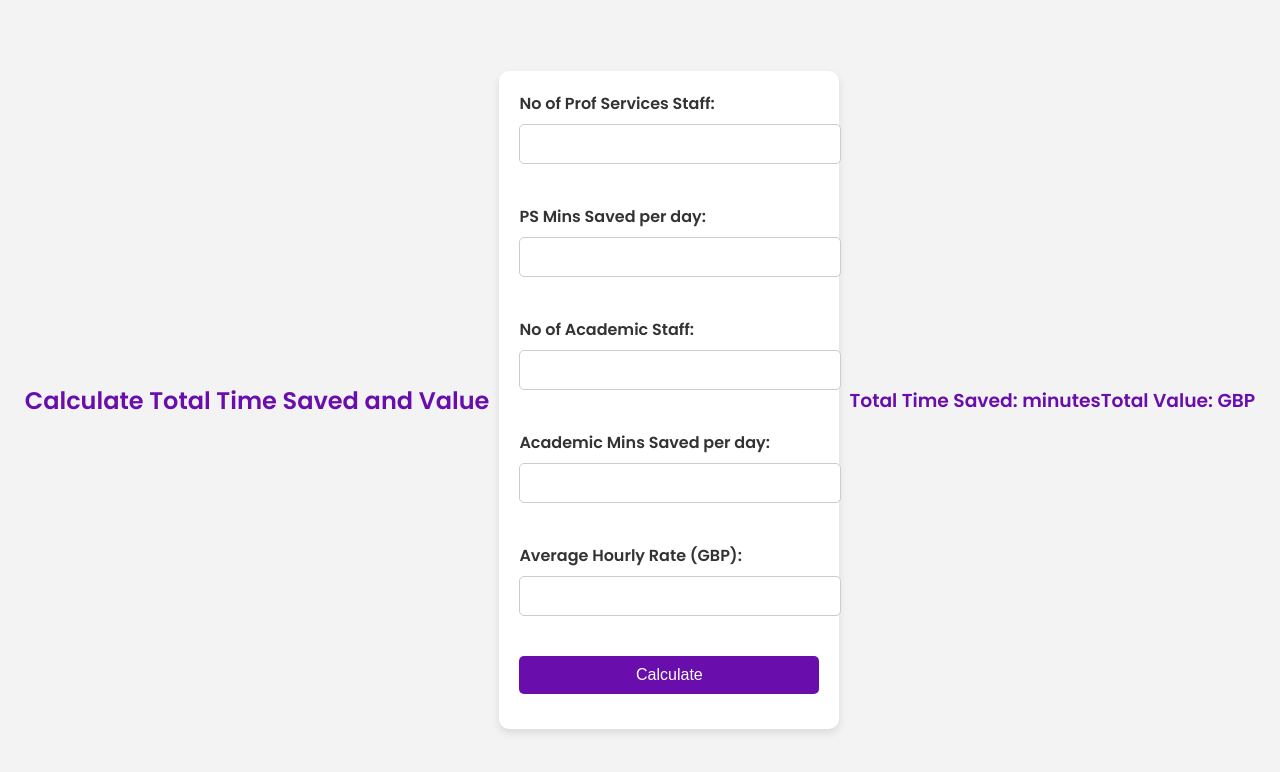
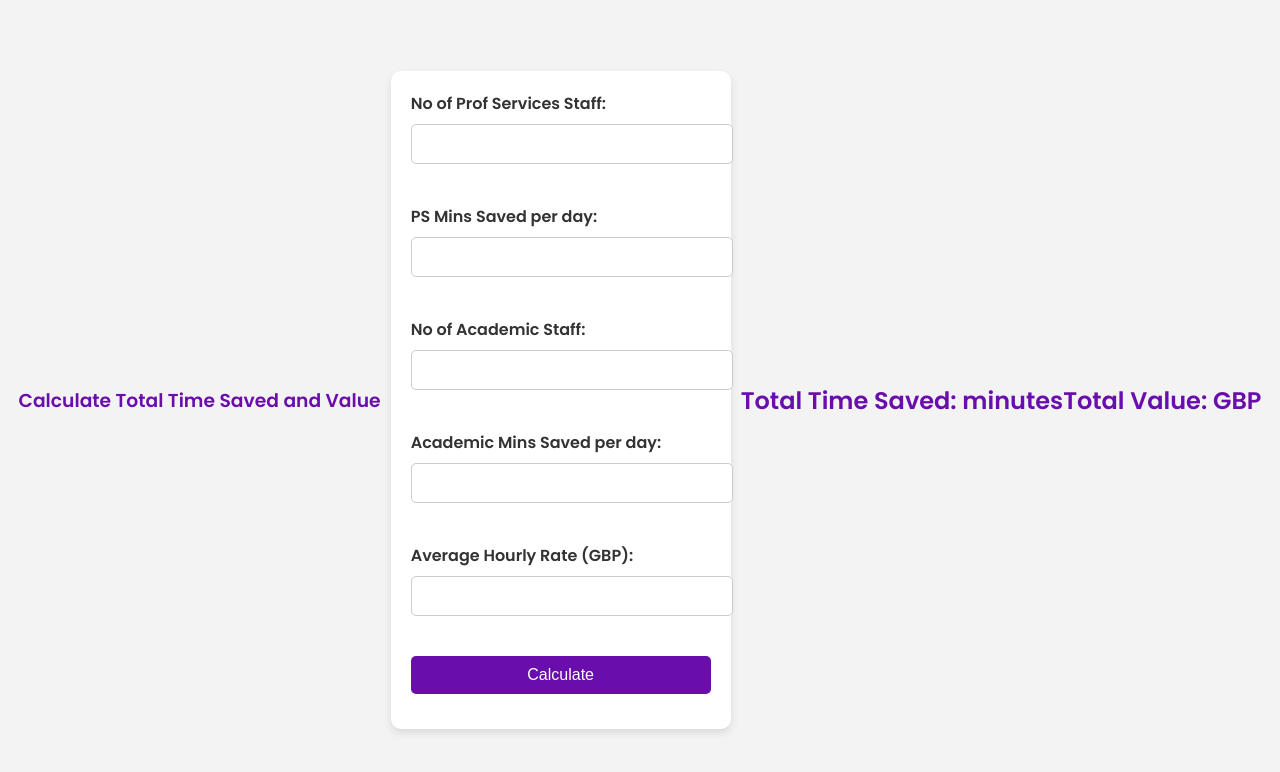
Before and after one commit to iainslo/ValueCalc, a plain HTML site: page index.htm in a window 1280 px wide. Drawn offline with Linux system fonts and the light colour scheme.

Commit message:
Merge branch 'main' of https://github.com/iainslo/iainslo.github.io

```diff
--- a/index.htm
+++ b/index.htm
@@ -7,7 +7,7 @@
   <link rel="stylesheet" href="styles.css">
 </head>
 <body>
-  <h2>Calculate Total Time Saved and Value</h2>
+  <h3>Calculate Total Time Saved and Value</h3>
   <form id="timeSavedForm">
     <label for="profstaffno">No of Prof Services Staff:</label>
     <input type="number" id="profstaffno" name="profstaffno" required><br><br>
@@ -27,8 +27,8 @@
     <input type="submit" value="Calculate">
   </form>
 
-  <h3>Total Time Saved: <span id="totaltimesaved"></span> minutes</h3>
-  <h3>Total Value: <span id="totalvalue"></span> GBP</h3>
+  <h2>Total Time Saved: <span id="totaltimesaved"></span> minutes</h2>
+  <h2>Total Value: <span id="totalvalue"></span> GBP</h2>
 
   <script src="timeSavedCalculation.js"></script>
 </body>
```
